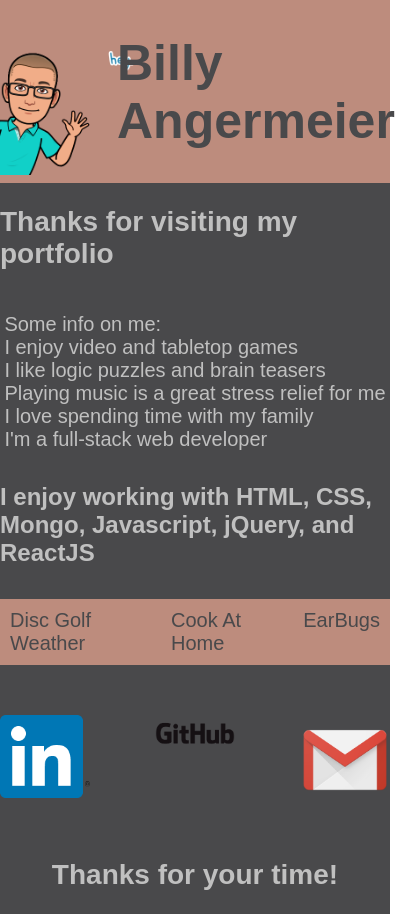
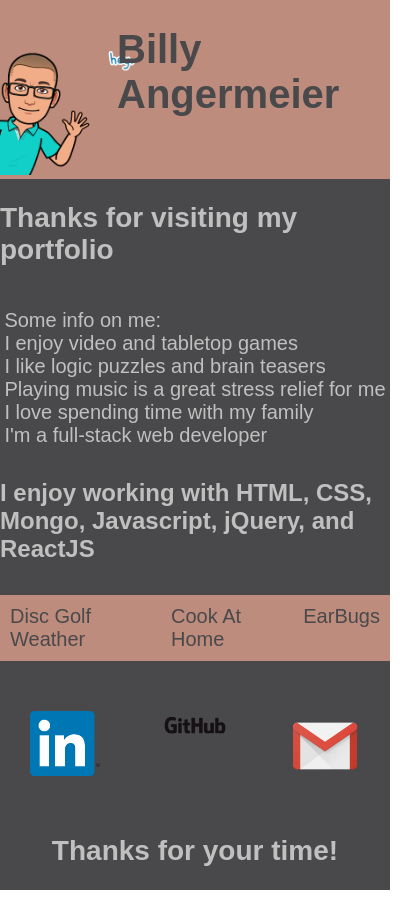
Before and after one commit to drzoid14/portfolio, a plain HTML site: page index.html in a window 390 px wide. Shown: the whole page, 420 px wide, since content can reach past the window. After the commit the page ends 890 px from the top, so only its background shows below. Drawn offline with nearby package versions, Linux system fonts and the light colour scheme; a web font is replaced by a local one.

Commit message:
media change

```diff
--- a/portfolio.css
+++ b/portfolio.css
@@ -151,11 +151,11 @@ iframe {
 
 @media screen and (max-width: 600px){
     .headerName{
-        font-size: 25px
+        font-size: 20px
     }
 
     .logo {
         display:block;
-        max-width:90px
+        max-width:70px
     }
 }
```
